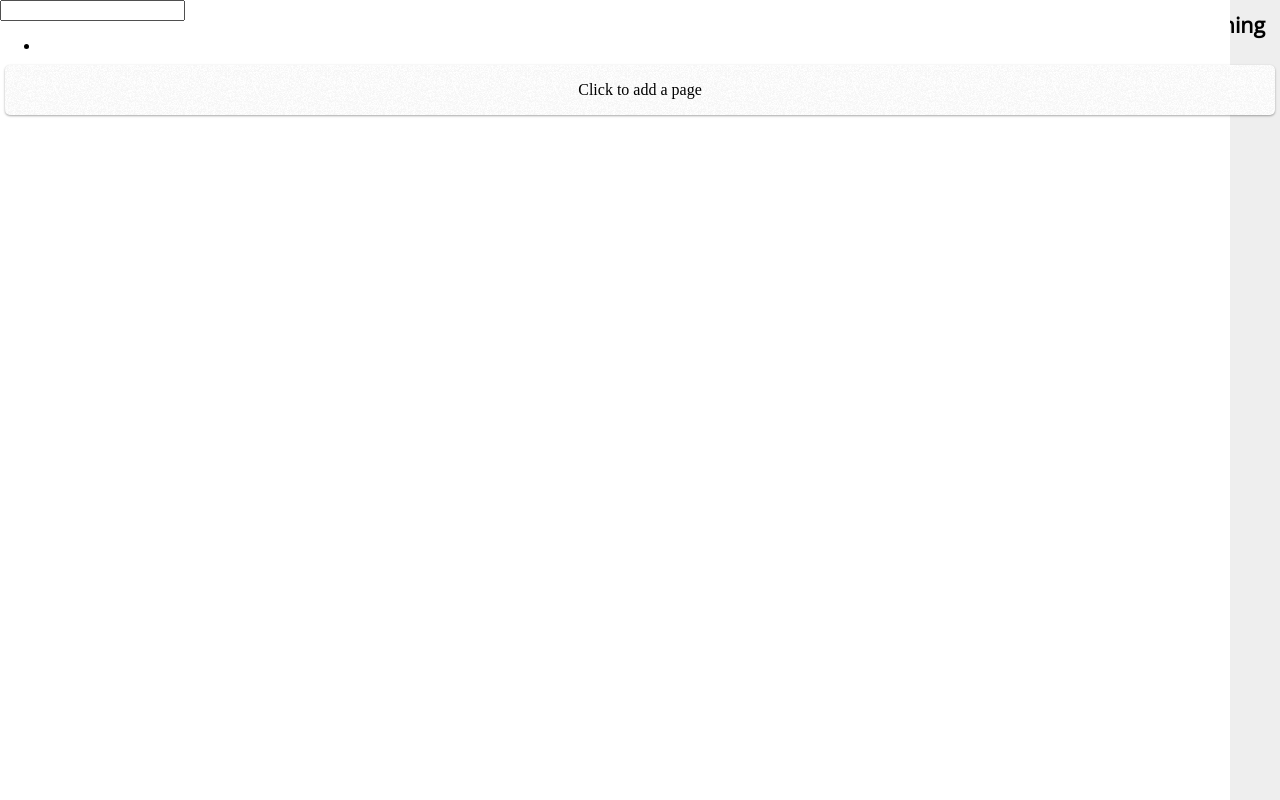
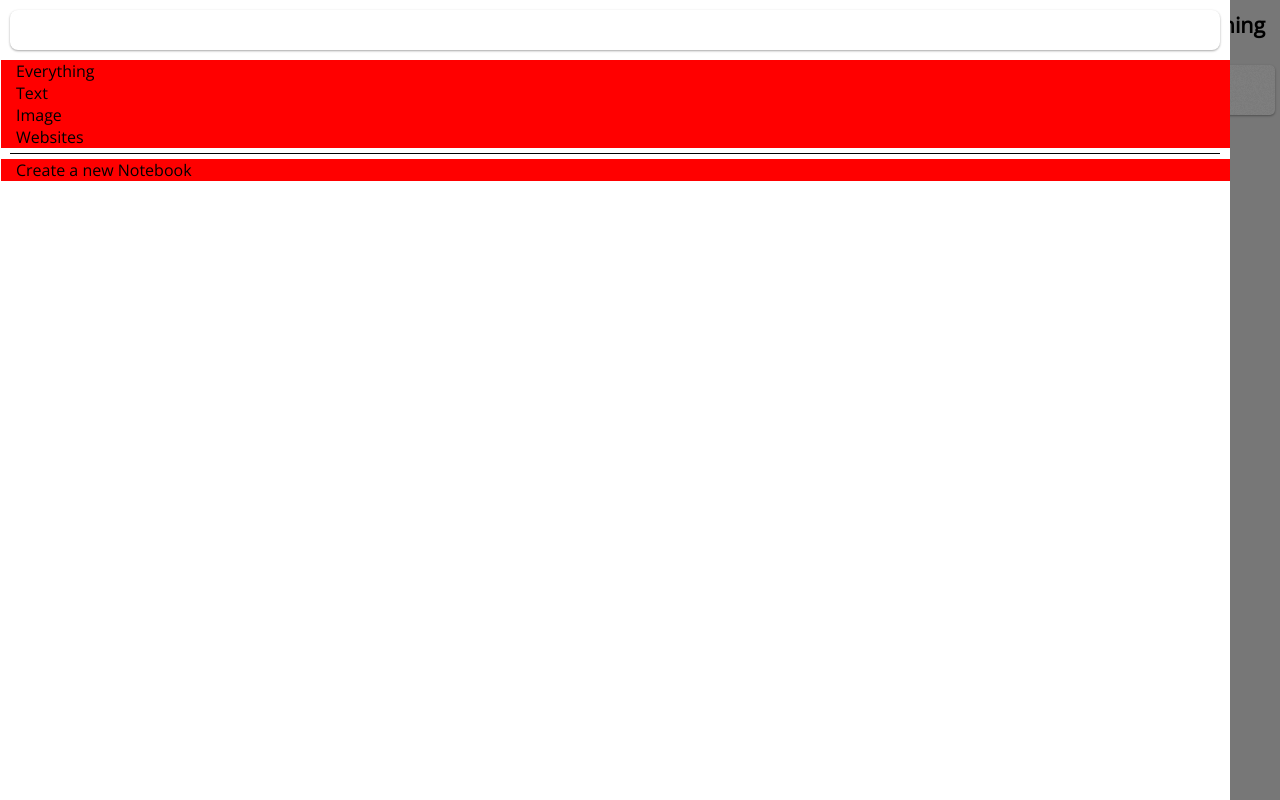
Before and after one commit to LeandroPS/The-Notebook, a plain HTML site: page index.html in a window 1280 px wide. Both pictures are taken after a click on the button 25 px from the left and 25 px from the top of the page. Drawn offline with nearby package versions, Linux system fonts and the light colour scheme.

Commit message:
Creating the cover div to use with the menu

```diff
--- a/CSS/style.css
+++ b/CSS/style.css
@@ -15,6 +15,23 @@ body, html{
 
 }
 
+div.cover{
+	position: absolute;
+	width: 100%;
+	height: 100%;
+
+	background-color: #000;
+	z-index: 2;
+	display: none;
+	opacity: 0;
+	transition: opacity 1s;
+}
+
+	div.cover.expanded{
+		opacity: 0.5;
+		display: block;
+	}
+
 nav{
 	height: 100%;
 	position: absolute;
@@ -22,6 +39,7 @@ nav{
 	width: calc(100% - 50px);
 	left: calc(-100% - 50px);
 	transition: left 1s;
+	z-index: 3;
 
 }
 
@@ -29,9 +47,54 @@ nav{
 		left: 0px;
 	}
 
+	nav input.search{
+		width: calc(100% - 30px);
+		height: 30px;
+		outline: none;
+		margin: 10px;
+		border: 0px;
+		border-radius: 8px;
+		padding: 5px;
+		font-size: 16px;
+		box-shadow: 0 1px 3px rgba(0,0,0,0.12), 0 1px 2px rgba(0,0,0,0.24);
+	}
+
 	nav ul{
+		font-family: Open Sans, sans-serif;
+		font-size: 16px;
+		font-weight: 300;
+		padding: 0px;
+		margin: 0px;
+	}
+
+		nav ul li{
+			list-style: none;
+			padding-left: 15px;
+			margin-left: 1px;
+			background-color: red;
+		}
+
+	nav ul.presets{
 
 	}
+
+		nav ul.presets li{
+
+		}
+
+	nav div.line{
+		width: calc(100% - 20px);
+		margin: 5px 10px;
+		border-bottom: 1px solid;
+	}
+
+	nav ul.notebooks{
+
+	}
+
+		nav ul.notebooks li{
+
+		}
 
 div.evrthng{
 	background-color: #EEEEEE;
--- a/JavaScript/js.js
+++ b/JavaScript/js.js
@@ -11,6 +11,11 @@ if (localStorage.getItem("pages") === null) {
 }else{
 	var pages = JSON.parse(localStorage.getItem("pages"));
 }
+
+function sortByDate(a, b) {
+    return new Date(b.date).getTime() - new Date(a.date).getTime();
+}
+
 function newID(){
 
 	return "3";
@@ -22,6 +27,7 @@ function getColor(){
 
 function updateStream(){
 	$("section.collection").html("");
+	pages.sort(sortByDate);
 	$.each(pages, function(index, page){
 		$("section.collection").append("<article>"+page.text+"</article>");
 
@@ -56,7 +62,7 @@ $(function(){
 	}
 	*/
 	$("button.menu").click(function(){
-		$("nav").toggleClass("expanded");
+		$("nav, div.cover").addClass("expanded");
 	});
 
 	$("div.new-page").click(function(){
@@ -70,4 +76,9 @@ $(function(){
 			$("div.new-page").removeClass("expanded");
 		}
 	});
+
+	$("div.cover").click(function(){
+		$("nav, div.cover").removeClass("expanded");
+	});
+
 });
--- a/index.html
+++ b/index.html
@@ -13,10 +13,18 @@
 		<script src="JavaScript/js.js"></script>
 	</head>
 	<body>
+		<div class="cover"></div>
 		<nav>
 			<input type="text" class="search">
-			<ul>
-				<li></li>
+			<ul class="presets">
+				<li>Everything</li>
+				<li>Text</li>
+				<li>Image</li>
+				<li>Websites</li>
+			</ul>
+			<div class="line"></div>
+			<ul class="notebooks">
+				<li>Create a new Notebook</li>
 			</ul>
 		</nav>
 		<div class="evrthng">
```
